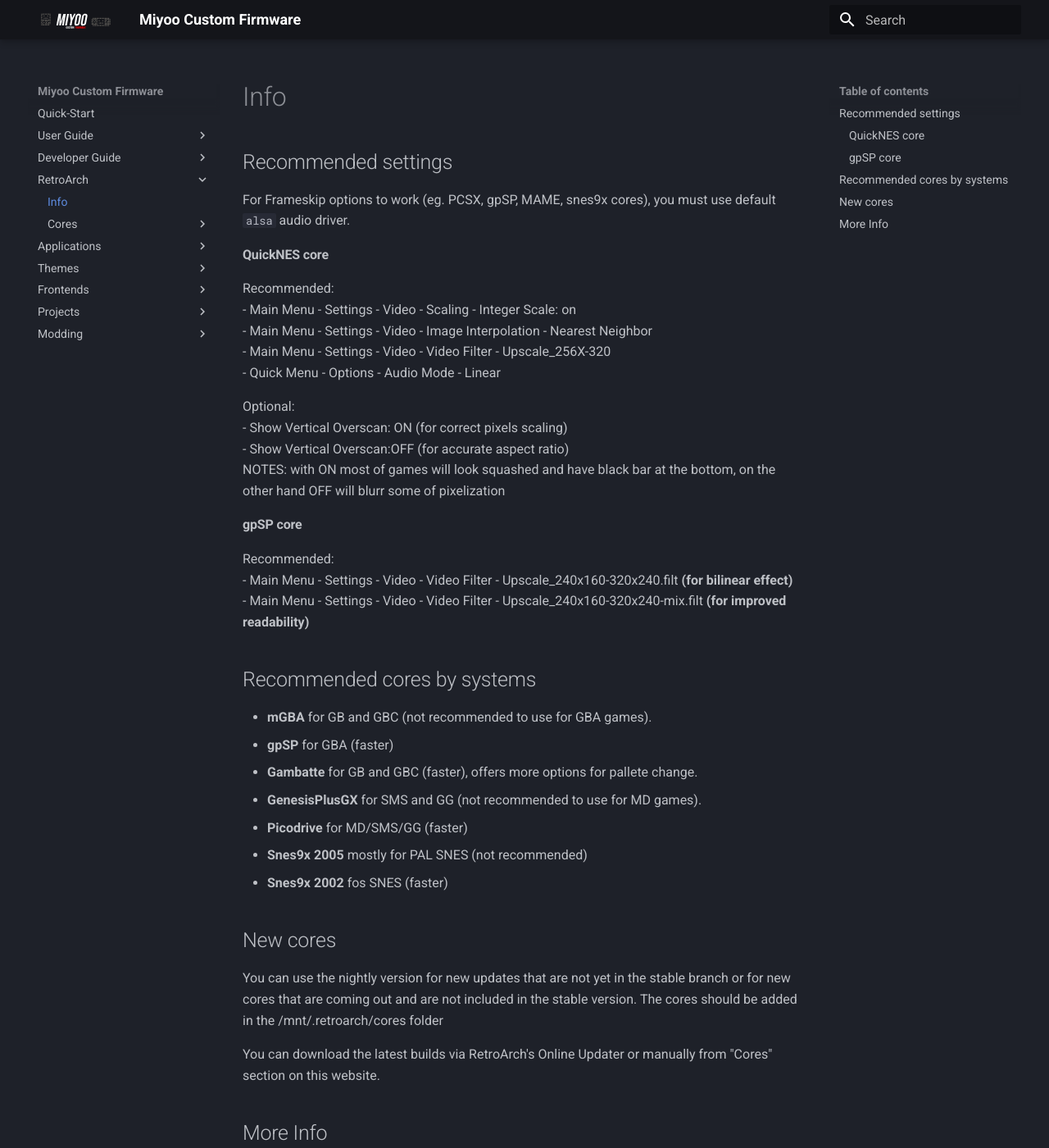
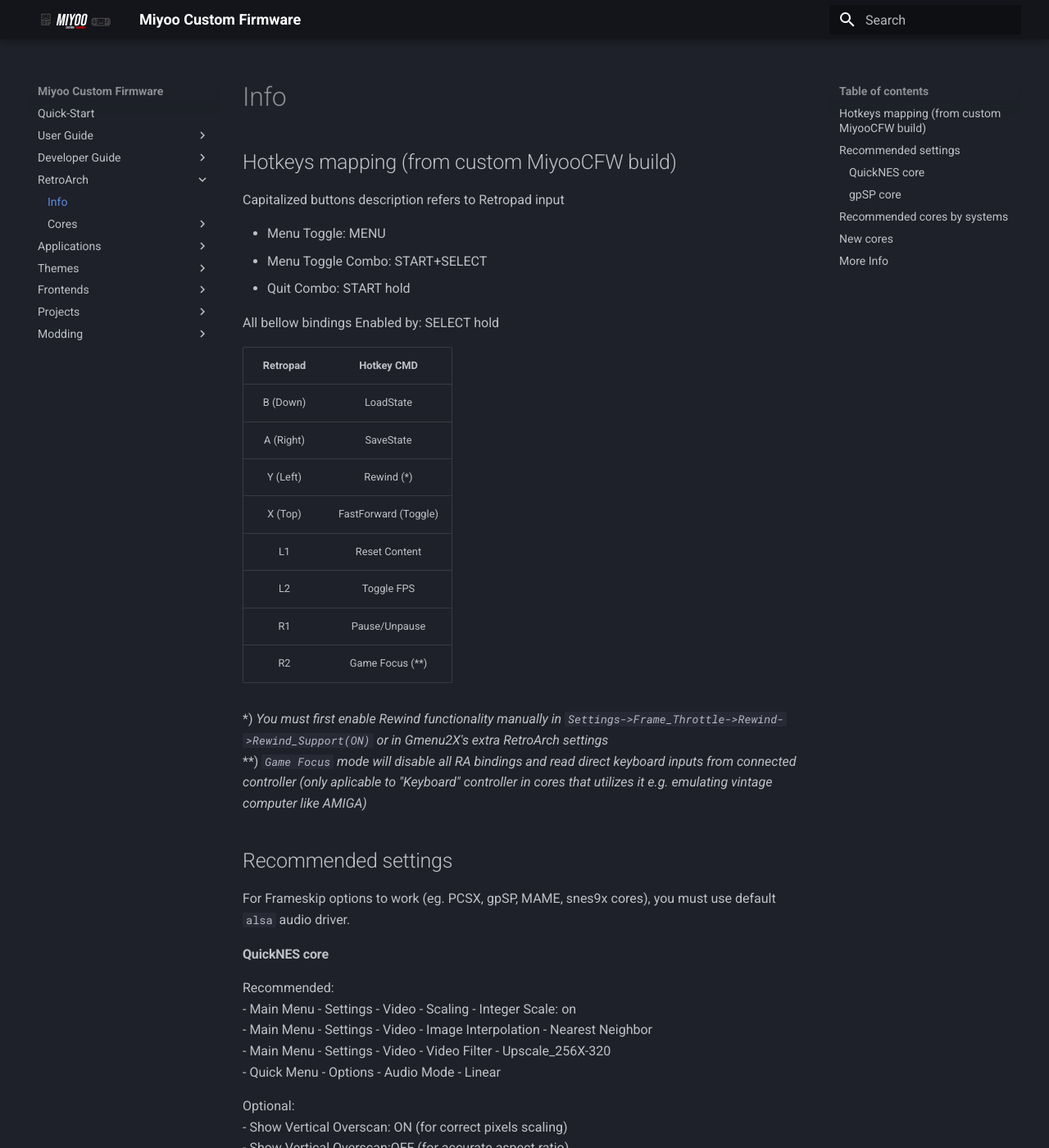
Before and after one commit to MiyooCFW/docs, an MkDocs documentation site: the page built from docs/RetroArch-Setup.md, in a window 1280 px wide and 1400 px high. Shown: the whole window at 82% size. Built offline with MkDocs 1.6.1 and Material for MkDocs 9.7.7, drawn with Linux system fonts in a browser that asks for light colours.

Commit message:
Retroarch: add default Hotkeys bindings

```diff
--- a/docs/RetroArch-Setup.md
+++ b/docs/RetroArch-Setup.md
@@ -1,3 +1,27 @@
+## Hotkeys mapping (from custom MiyooCFW build)
+
+Capitalized buttons description refers to Retropad input
+
+- Menu Toggle: MENU
+- Menu Toggle Combo: START+SELECT
+- Quit Combo: START hold
+
+All bellow bindings Enabled by: SELECT hold
+
+Retropad | Hotkey CMD
+:-----: | :-----:
+B (Down) | LoadState
+A (Right) | SaveState
+Y (Left)| Rewind (*)
+X (Top) | FastForward (Toggle)
+L1 | Reset Content
+L2 | Toggle FPS
+R1 | Pause/Unpause
+R2 | Game Focus (**)
+
+\*) *You must first enable Rewind functionality manually in `Settings->Frame_Throttle->Rewind->Rewind_Support(ON)` or in Gmenu2X's extra RetroArch settings*
+\**) *`Game Focus` mode will disable all RA bindings and read direct keyboard inputs from connected controller (only aplicable to "Keyboard" controller in cores that utilizes it e.g. emulating vintage computer like AMIGA)*
+
 ## Recommended settings
 
 For Frameskip options to work (eg. PCSX, gpSP, MAME, snes9x cores), you must use default ``alsa`` audio driver.
```
